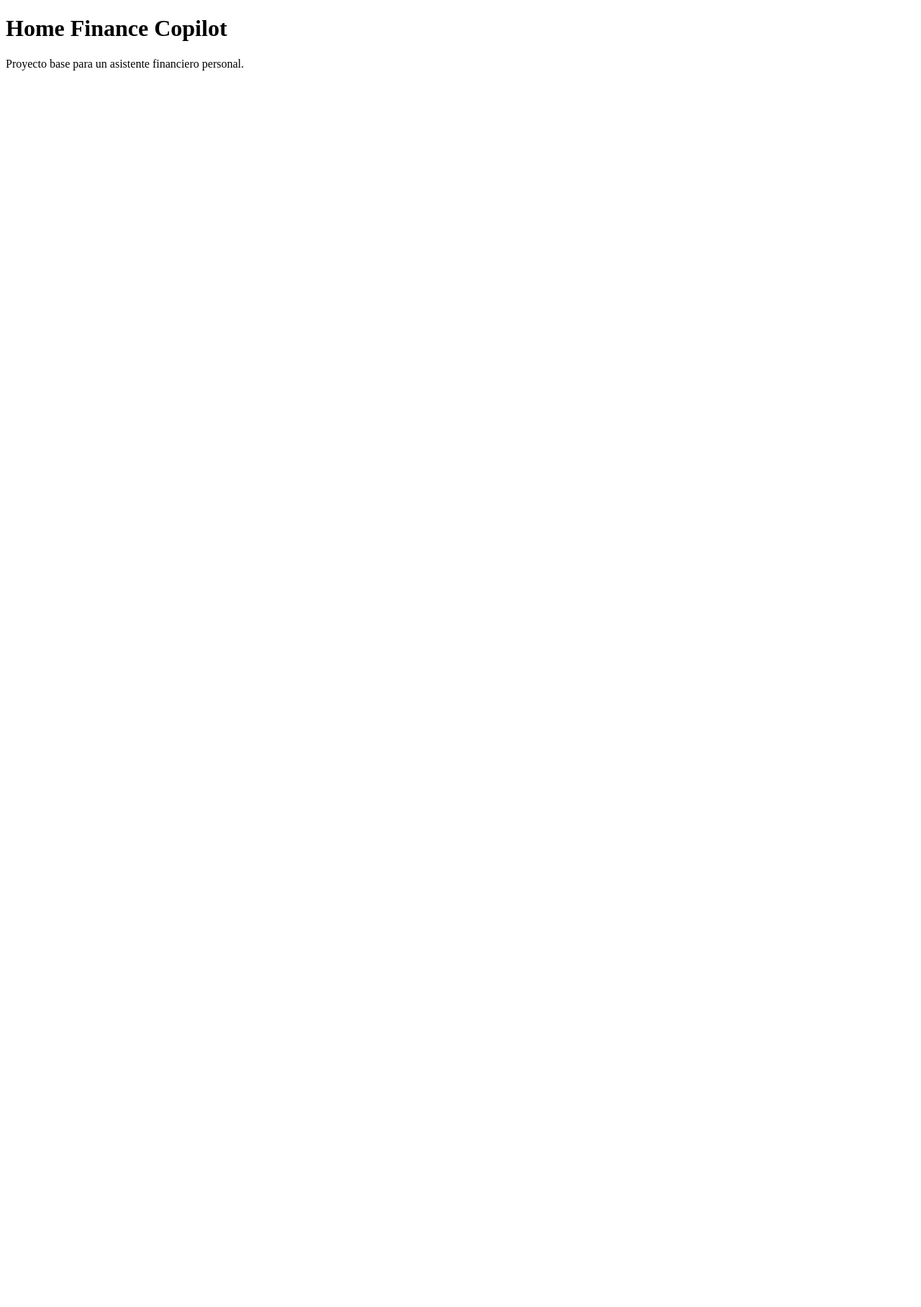
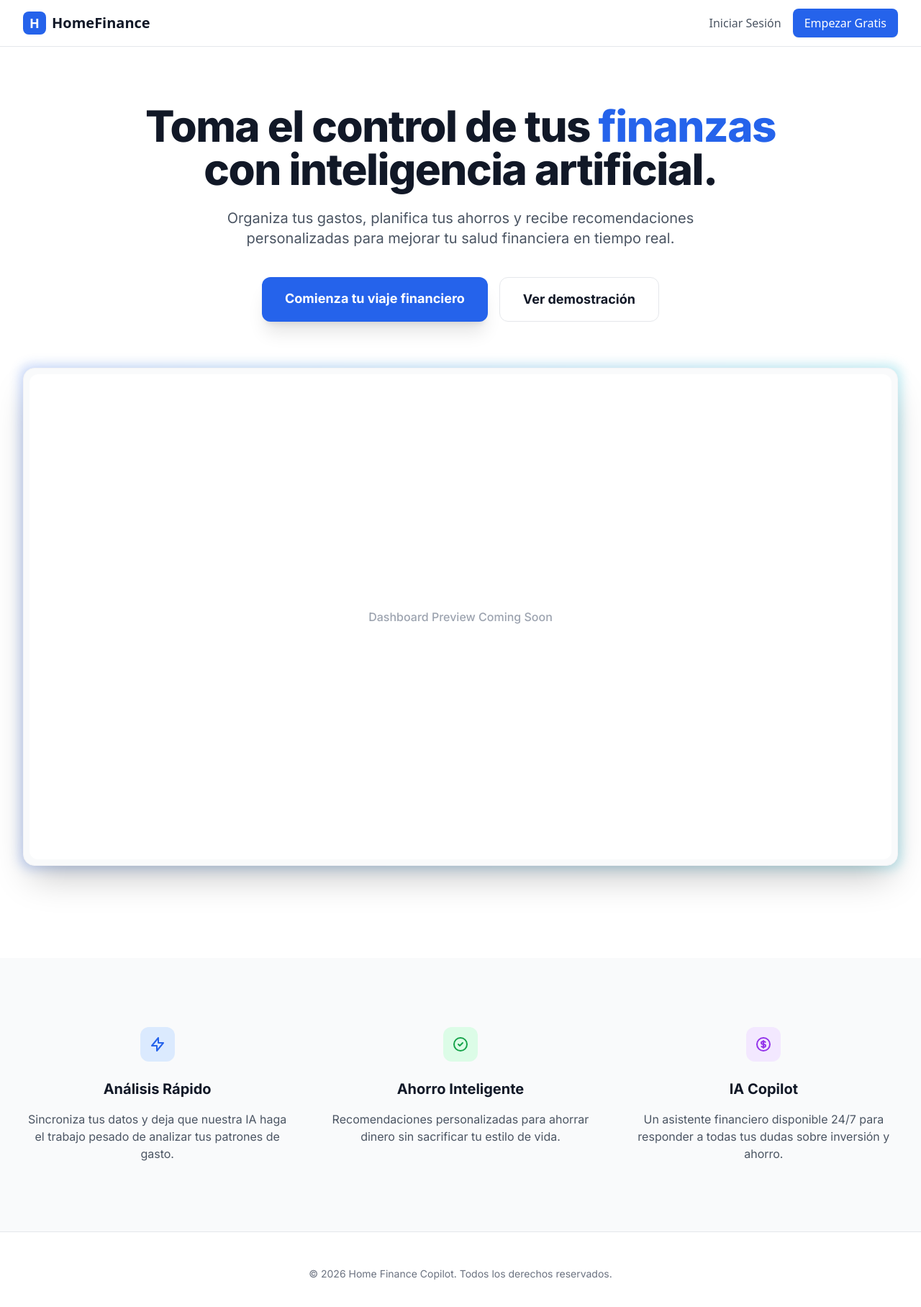
Before and after one commit to juankaromo/home-finance-copilot, a Next.js app: page / in a window 1280 px wide. Shown: the top 1816 px of the page at 72% size. Before the commit the page ends 800 px from the top, so only its background shows below. Built offline with nearby package versions, Linux system fonts and the light colour scheme; no server answers.

Commit message:
Implement initial UI with Tailwind CSS and redesign the home page.

```diff
--- a/app/api/auth/register/route.ts
+++ b/app/api/auth/register/route.ts
@@ -1,5 +1,3 @@
-"use strict";
-
 import { NextResponse } from "next/server";
 import { airtableBase } from "@/lib/airtable";
 import { hash } from "bcryptjs";
@@ -50,7 +48,7 @@ export async function POST(request: Request) {
     } catch (error: any) {
         console.error("Registration error:", error);
         return NextResponse.json(
-            { error: "Error al registrar el usuario" },
+            { error: "Error al registrar el usuario", details: error.message },
             { status: 500 }
         );
     }
--- /dev/null
+++ b/app/globals.css
@@ -0,0 +1,23 @@
+@tailwind base;
+@tailwind components;
+@tailwind utilities;
+
+:root {
+  --foreground-rgb: 0, 0, 0;
+  --background-start-rgb: 214, 219, 220;
+  --background-end-rgb: 255, 255, 255;
+}
+
+@media (prefers-color-scheme: dark) {
+  :root {
+    --foreground-rgb: 255, 255, 255;
+    --background-start-rgb: 0, 0, 0;
+    --background-end-rgb: 0, 0, 0;
+  }
+}
+
+body {
+  color: rgb(var(--foreground-rgb));
+  background: white;
+  font-family: 'Inter', sans-serif;
+}
--- a/app/layout.tsx
+++ b/app/layout.tsx
@@ -1,9 +1,13 @@
+import "./globals.css";
 import type { ReactNode } from "react";
+import { Inter } from "next/font/google";
+
+const inter = Inter({ subsets: ["latin"] });
 
 export default function RootLayout({ children }: { children: ReactNode }) {
   return (
     <html lang="es">
-      <body>{children}</body>
+      <body className={inter.className}>{children}</body>
     </html>
   );
 }
--- a/app/login/page.tsx
+++ b/app/login/page.tsx
@@ -1,10 +1,10 @@
 "use client";
 
-import { useState, useEffect } from "react";
+import { useState, useEffect, Suspense } from "react";
 import Link from "next/link";
 import { useRouter, useSearchParams } from "next/navigation";
 
-export default function LoginPage() {
+function LoginForm() {
     const [email, setEmail] = useState("");
     const [password, setPassword] = useState("");
     const [isLoading, setIsLoading] = useState(false);
@@ -47,7 +47,6 @@ export default function LoginPage() {
     };
 
     return (
-        <main className="min-h-screen flex items-center justify-center bg-gray-50 p-6">
         <div className="w-full max-w-md bg-white rounded-2xl shadow-xl p-8 border border-gray-100">
             <div className="text-center mb-8">
                 <h1 className="text-3xl font-extrabold text-gray-900">Iniciar Sesión</h1>
@@ -106,6 +105,15 @@ export default function LoginPage() {
                 </Link>
             </p>
         </div>
+    );
+}
+
+export default function LoginPage() {
+    return (
+        <main className="min-h-screen flex items-center justify-center bg-gray-50 p-6">
+            <Suspense fallback={<div className="text-gray-500 text-sm">Cargando...</div>}>
+                <LoginForm />
+            </Suspense>
         </main>
     );
 }
--- a/app/page.tsx
+++ b/app/page.tsx
@@ -1,10 +1,106 @@
+import Link from "next/link";
+import { cookies } from "next/headers";
+import { redirect } from "next/navigation";
+
 export default function HomePage() {
+  const cookieStore = cookies();
+  const token = cookieStore.get("auth-token");
+
+  // Si ya hay un token, redirigimos al dashboard
+  if (token) {
+    redirect("/dashboard");
+  }
+
   return (
-    <main className="mx-auto max-w-2xl p-6">
-      <h1 className="text-2xl font-bold">Home Finance Copilot</h1>
-      <p className="mt-2 text-gray-600">
-        Proyecto base para un asistente financiero personal.
-      </p>
+    <main className="min-h-screen bg-white">
+      {/* Hero Section */}
+      <nav className="border-b bg-white/80 backdrop-blur-md sticky top-0 z-10 font-sans">
+        <div className="max-w-7xl mx-auto px-4 sm:px-6 lg:px-8 flex justify-between h-16 items-center">
+          <div className="flex items-center gap-2">
+            <div className="w-8 h-8 bg-blue-600 rounded-lg flex items-center justify-center">
+              <span className="text-white font-bold text-lg">H</span>
+            </div>
+            <span className="font-bold text-xl text-gray-900">HomeFinance</span>
+          </div>
+          <div className="flex items-center gap-4">
+            <Link href="/login" className="text-gray-600 hover:text-gray-900 font-medium transition">
+              Iniciar Sesión
+            </Link>
+            <Link
+              href="/register"
+              className="bg-blue-600 hover:bg-blue-700 text-white px-4 py-2 rounded-lg font-medium transition shadow-sm"
+            >
+              Empezar Gratis
+            </Link>
+          </div>
+        </div>
+      </nav>
+
+      <section className="pt-20 pb-32 px-4 sm:px-6 lg:px-8">
+        <div className="max-w-7xl mx-auto text-center">
+          <h1 className="text-5xl md:text-6xl font-extrabold text-gray-900 tracking-tight leading-tight">
+            Toma el control de tus <span className="text-blue-600">finanzas</span> <br className="hidden md:block" /> con inteligencia artificial.
+          </h1>
+          <p className="mt-6 text-xl text-gray-600 max-w-2xl mx-auto">
+            Organiza tus gastos, planifica tus ahorros y recibe recomendaciones personalizadas para mejorar tu salud financiera en tiempo real.
+          </p>
+          <div className="mt-10 flex flex-col sm:flex-row justify-center gap-4">
+            <Link
+              href="/register"
+              className="bg-blue-600 hover:bg-blue-700 text-white px-8 py-4 rounded-xl font-bold text-lg transition shadow-xl hover:shadow-blue-200"
+            >
+              Comienza tu viaje financiero
+            </Link>
+            <Link
+              href="/login"
+              className="bg-white border border-gray-200 hover:border-gray-900 text-gray-900 px-8 py-4 rounded-xl font-bold text-lg transition"
+            >
+              Ver demostración
+            </Link>
+          </div>
+          <div className="mt-16 relative">
+            <div className="absolute -inset-1 bg-gradient-to-r from-blue-600 to-cyan-500 rounded-2xl blur opacity-25"></div>
+            <div className="relative bg-gray-50 rounded-2xl border border-gray-100 p-2 shadow-2xl">
+              <div className="bg-white rounded-xl aspect-[16/9] flex items-center justify-center">
+                <p className="text-gray-400 font-medium">Dashboard Preview Coming Soon</p>
+              </div>
+            </div>
+          </div>
+        </div>
+      </section>
+
+      {/* Features Section */}
+      <section className="bg-gray-50 py-24">
+        <div className="max-w-7xl mx-auto px-4 sm:px-6 lg:px-8">
+          <div className="grid md:grid-cols-3 gap-12 text-center">
+            <div>
+              <div className="w-12 h-12 bg-blue-100 text-blue-600 rounded-xl flex items-center justify-center mx-auto mb-6">
+                <svg className="w-6 h-6" fill="none" stroke="currentColor" viewBox="0 0 24 24"><path strokeLinecap="round" strokeLinejoin="round" strokeWidth="2" d="M13 10V3L4 14h7v7l9-11h-7z" /></svg>
+              </div>
+              <h3 className="text-xl font-bold mb-4 text-gray-900">Análisis Rápido</h3>
+              <p className="text-gray-600">Sincroniza tus datos y deja que nuestra IA haga el trabajo pesado de analizar tus patrones de gasto.</p>
+            </div>
+            <div>
+              <div className="w-12 h-12 bg-green-100 text-green-600 rounded-xl flex items-center justify-center mx-auto mb-6">
+                <svg className="w-6 h-6" fill="none" stroke="currentColor" viewBox="0 0 24 24"><path strokeLinecap="round" strokeLinejoin="round" strokeWidth="2" d="M9 12l2 2 4-4m6 2a9 9 0 11-18 0 9 9 0 0118 0z" /></svg>
+              </div>
+              <h3 className="text-xl font-bold mb-4 text-gray-900">Ahorro Inteligente</h3>
+              <p className="text-gray-600">Recomendaciones personalizadas para ahorrar dinero sin sacrificar tu estilo de vida.</p>
+            </div>
+            <div>
+              <div className="w-12 h-12 bg-purple-100 text-purple-600 rounded-xl flex items-center justify-center mx-auto mb-6">
+                <svg className="w-6 h-6" fill="none" stroke="currentColor" viewBox="0 0 24 24"><path strokeLinecap="round" strokeLinejoin="round" strokeWidth="2" d="M12 8c-1.657 0-3 .895-3 2s1.343 2 3 2 3 .895 3 2-1.343 2-3 2m0-8c1.11 0 2.08.402 2.599 1M12 8V7m0 1v8m0 0v1m0-1c-1.11 0-2.08-.402-2.599-1M21 12a9 9 0 11-18 0 9 9 0 0118 0z" /></svg>
+              </div>
+              <h3 className="text-xl font-bold mb-4 text-gray-900">IA Copilot</h3>
+              <p className="text-gray-600">Un asistente financiero disponible 24/7 para responder a todas tus dudas sobre inversión y ahorro.</p>
+            </div>
+          </div>
+        </div>
+      </section>
+
+      <footer className="border-t py-12 text-center text-gray-500 text-sm">
+        <p>© 2026 Home Finance Copilot. Todos los derechos reservados.</p>
+      </footer>
     </main>
   );
 }
--- a/package.json
+++ b/package.json
@@ -21,6 +21,9 @@
     "@types/node": "^20.14.10",
     "@types/react": "^18.3.3",
     "@types/react-dom": "^18.3.0",
-    "typescript": "^5.5.3"
+    "typescript": "^5.5.3",
+    "tailwindcss": "^3.4.1",
+    "postcss": "^8.4.38",
+    "autoprefixer": "^10.4.19"
   }
 }
--- /dev/null
+++ b/postcss.config.js
@@ -0,0 +1,6 @@
+module.exports = {
+    plugins: {
+        tailwindcss: {},
+        autoprefixer: {},
+    },
+}
--- /dev/null
+++ b/tailwind.config.js
@@ -0,0 +1,26 @@
+/** @type {import('tailwindcss').Config} */
+module.exports = {
+    content: [
+        "./app/**/*.{js,ts,jsx,tsx,mdx}",
+        "./components/**/*.{js,ts,jsx,tsx,mdx}",
+    ],
+    theme: {
+        extend: {
+            colors: {
+                blue: {
+                    50: '#eff6ff',
+                    100: '#dbeafe',
+                    200: '#bfdbfe',
+                    300: '#93c5fd',
+                    400: '#60a5fa',
+                    500: '#3b82f6',
+                    600: '#2563eb',
+                    700: '#1d4ed8',
+                    800: '#1e40af',
+                    900: '#1e3a8a',
+                },
+            },
+        },
+    },
+    plugins: [],
+}
```
Also changed, not shown: tsconfig.json (added, +39 -0 lines), 1 other file (tests, documents, lock files or other folders). Lines whose indentation alone changed are shown as unchanged.
